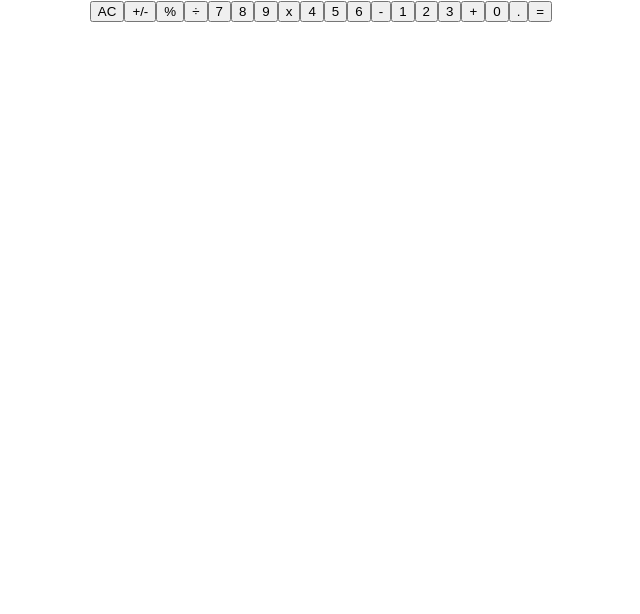
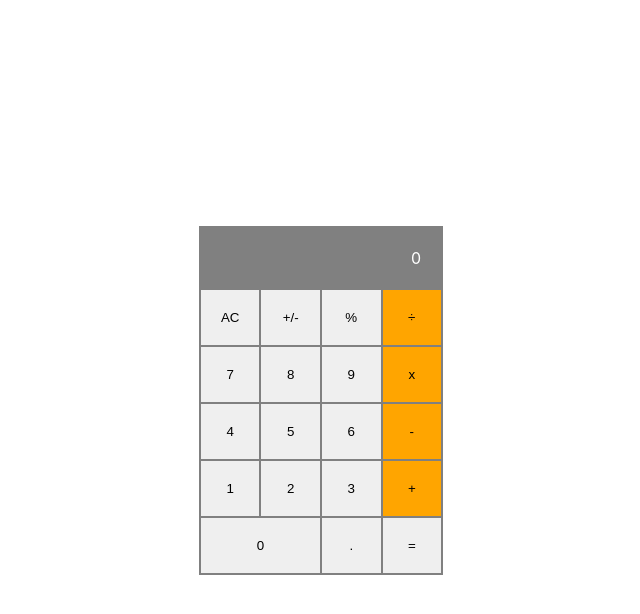
Before and after one commit to piero-vic/math-magicians, a React (Create React App) app: page / in a window 1280 px wide. Shown: the top 614 px of the page, without its empty margins (319-959 px from the left). Built offline with nearby package versions, Linux system fonts and the light colour scheme.

Commit message:
Style calculator

```diff
--- a/src/App.css
+++ b/src/App.css
@@ -1,3 +1,6 @@
 .App {
   text-align: center;
+  height: 100vh;
+  display: flex;
+  justify-content: center;
 }
--- a/src/App.js
+++ b/src/App.js
@@ -1,5 +1,5 @@
+import Calculator from './components/Calculator';
 import './App.css';
-import Calculator from './components/Calculator';
 
 function App() {
   return (
--- /dev/null
+++ b/src/components/Calculator.css
@@ -0,0 +1,35 @@
+* {
+  box-sizing: border-box;
+}
+
+.Calculator {
+  display: grid;
+  grid-template-columns: repeat(4, 1fr);
+  max-width: 600px;
+  border: 1px solid grey;
+  margin: auto;
+}
+
+.output-bar {
+  grid-column: span 4;
+  text-align: right;
+  padding: 20px;
+  border: 1px solid grey;
+  color: white;
+  background: grey;
+  word-wrap: break-word;
+  word-break: break-all;
+}
+
+button {
+  border: 1px solid grey;
+  padding: 20px;
+}
+
+.two-col {
+  grid-column: span 2;
+}
+
+.operation-btn {
+  background-color: orange;
+}
--- a/src/components/Calculator.js
+++ b/src/components/Calculator.js
@@ -1,24 +1,28 @@
+import './Calculator.css';
+
 function Calculator() {
   return (
-    <div className="calculator">
-      <div className="output-bar" />
+    <div className="Calculator">
+      <div className="output-bar">
+        0
+      </div>
       <button type="button">AC</button>
       <button type="button">+/-</button>
       <button type="button">%</button>
-      <button type="button">÷</button>
+      <button className="operation-btn" type="button">÷</button>
       <button type="button">7</button>
       <button type="button">8</button>
       <button type="button">9</button>
-      <button type="button">x</button>
+      <button className="operation-btn" type="button">x</button>
       <button type="button">4</button>
       <button type="button">5</button>
       <button type="button">6</button>
-      <button type="button">-</button>
+      <button className="operation-btn" type="button">-</button>
       <button type="button">1</button>
       <button type="button">2</button>
       <button type="button">3</button>
-      <button type="button">+</button>
-      <button type="button">0</button>
+      <button className="operation-btn" type="button">+</button>
+      <button className="two-col" type="button">0</button>
       <button type="button">.</button>
       <button type="button">=</button>
     </div>
```
